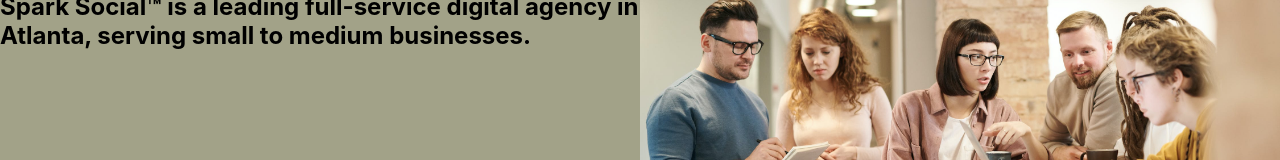
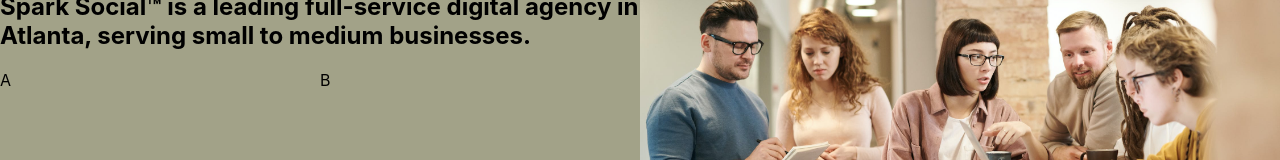
Before and after one commit to Juwan-Hollingsworth/Spark-Responsive-Redesign, a React (Create React App) app: page / in a window 1280 px wide. Shown: the part 218-378 px from the top of the page. Built offline with nearby package versions, Linux system fonts and the light colour scheme.

Commit message:
add buttons to grid layout

```diff
--- a/src/containers/body/Body.jsx
+++ b/src/containers/body/Body.jsx
@@ -14,6 +14,11 @@
               serving small to medium businesses.
             </h2>
           </div>
+          {/* button grid */}
+          <div className="btn_row">
+            <div className="btn_column">A</div>
+            <div className="btn_column">B</div>
+          </div>
         </div>
         <div className="column">
           <img
--- a/src/containers/body/body.css
+++ b/src/containers/body/body.css
@@ -13,3 +13,14 @@
   width: 100%; /* you can use % */
   height: auto;
 }
+
+.btn_row {
+  display: flex;
+  flex-direction: row;
+  flex-wrap: wrap;
+  width: 100%;
+}
+
+.btn_column {
+  flex: 50%;
+}
```
